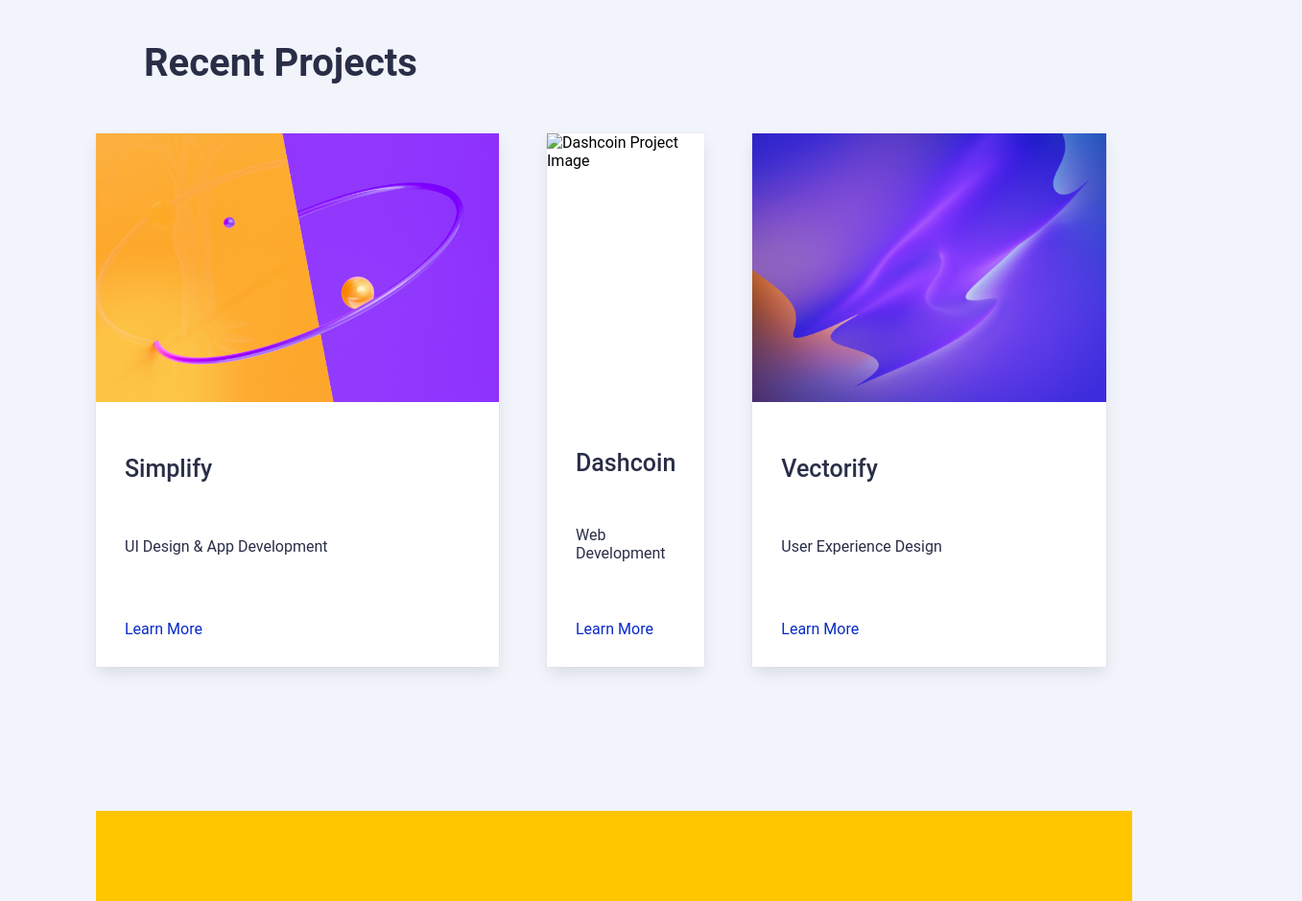
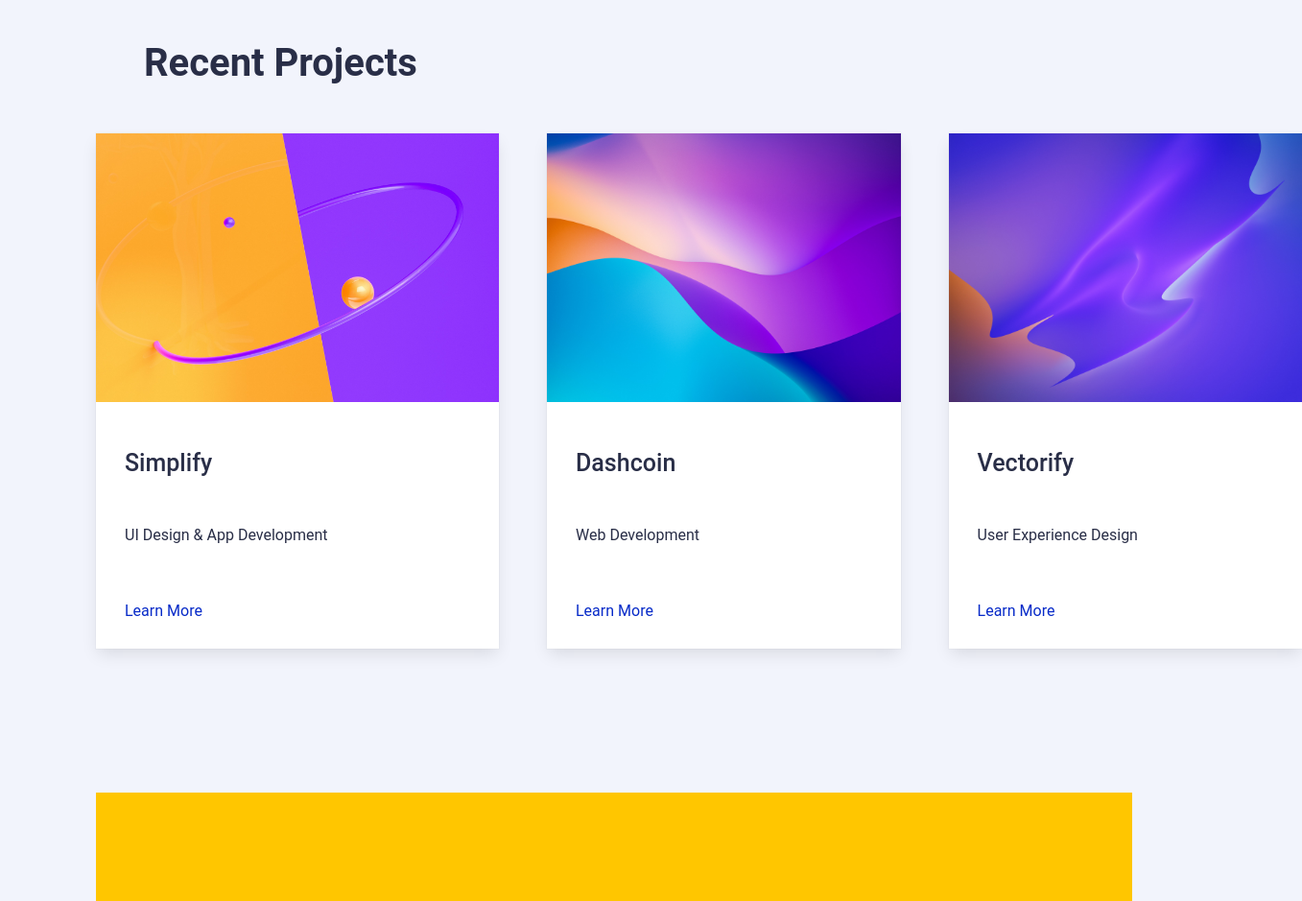
Before and after one commit to victoriachinellato/mid-term-proyect, a plain HTML site: page index2.html in a window 1280 px wide. Shown: the part 1100-2039 px from the top of the page at 96% size, 1357 px wide, since content can reach past the window. Drawn offline with Linux system fonts and the light colour scheme; the site is published under a folder, as on GitHub Pages, so addresses that start at the root find nothing; no server answers.

Commit message:
last commit

```diff
--- a/index2.html
+++ b/index2.html
@@ -87,7 +87,7 @@
 
           <div class="eachProject">
             <img
-              src="/FOTOS/projects section/5.jpg"
+              src="FOTOS/projects section/5.jpg"
               alt="Dashcoin Project Image"
             />
             <h3 id="secondProjectTitle">Dashcoin</h3>
```
